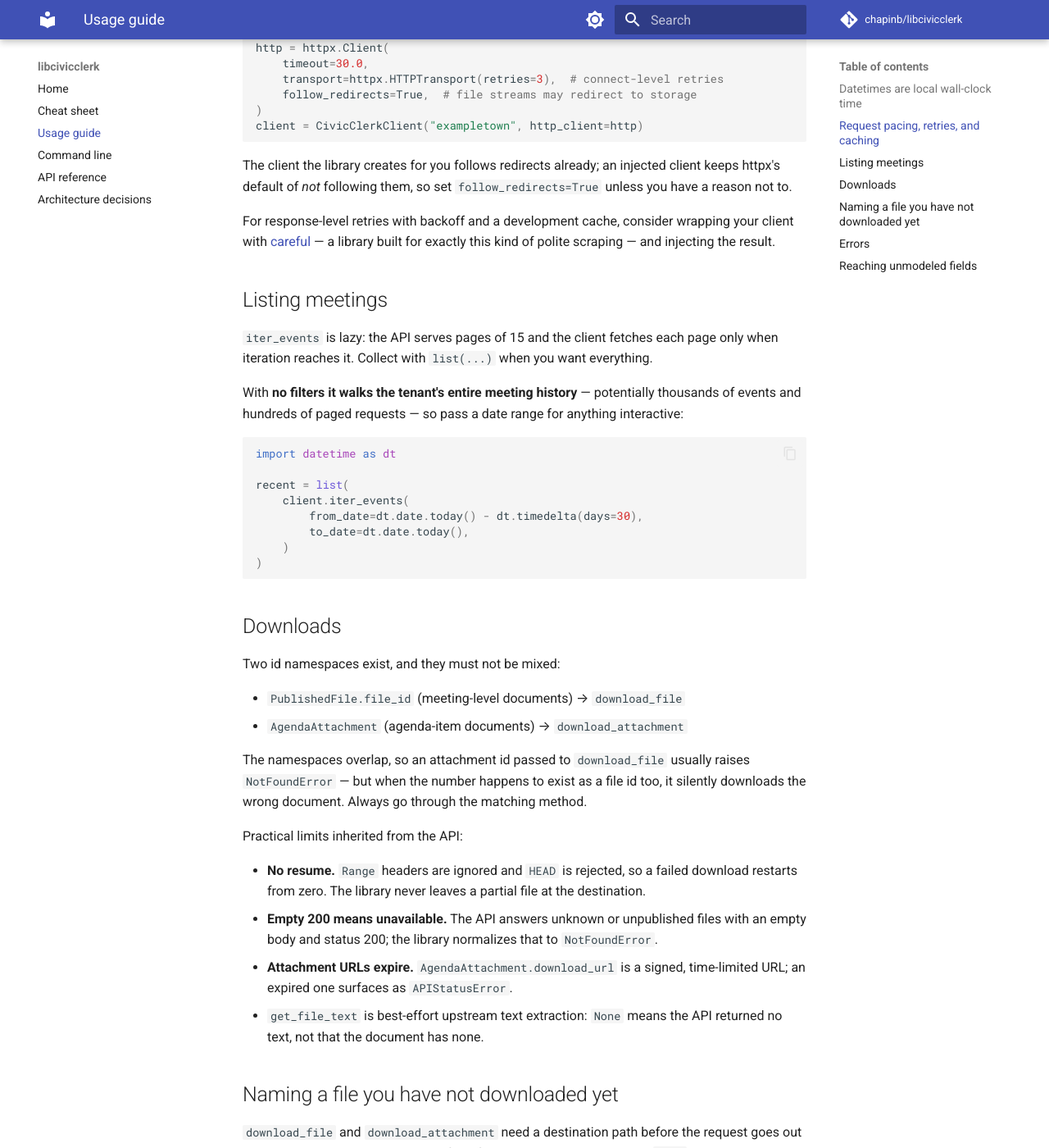
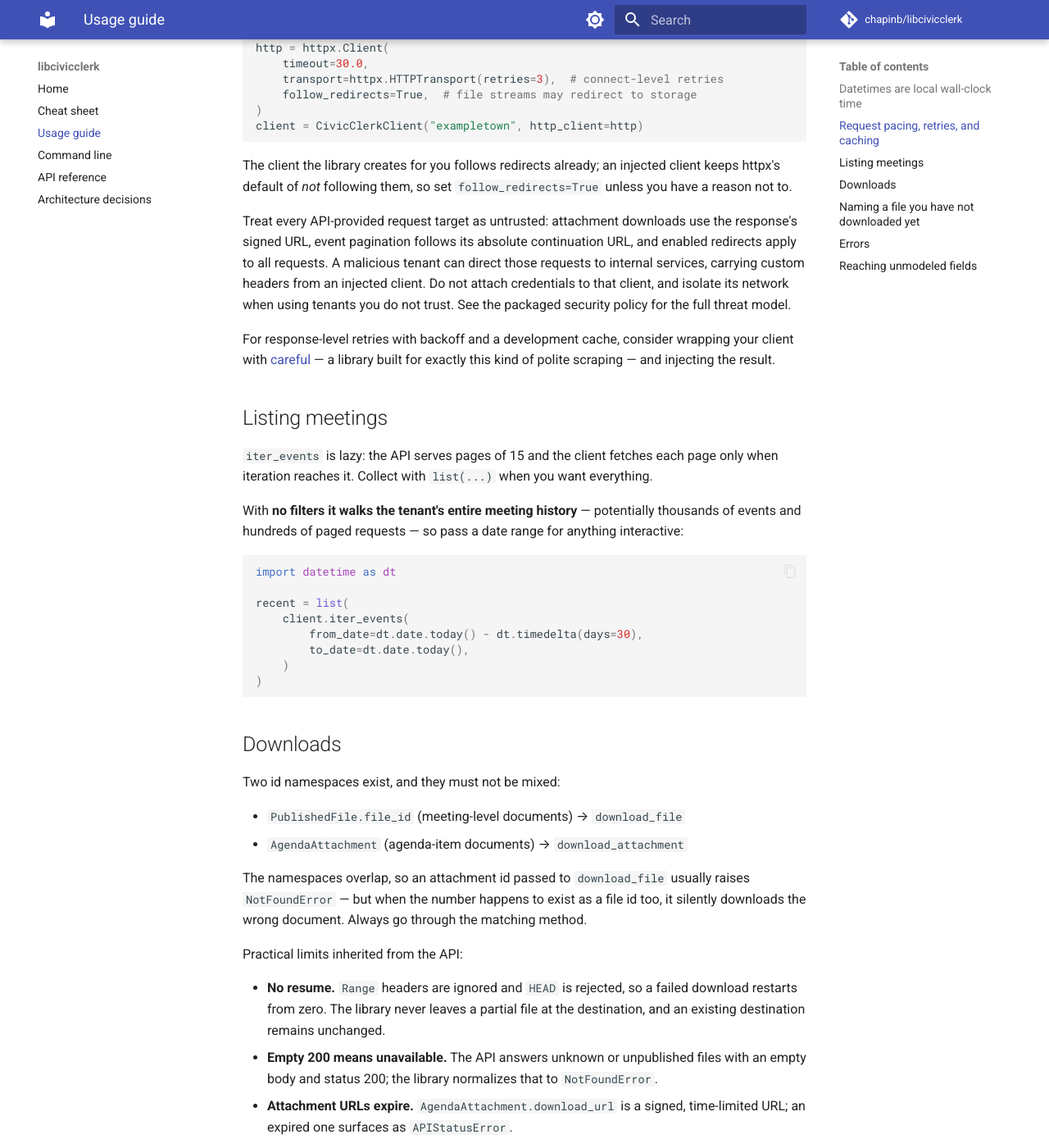
Before and after one commit to chapinb/libmuni, an MkDocs documentation site: the page built from docs/usage.md, in a window 1280 px wide and 1400 px high, scrolled down 972 px. Shown: the whole window at 82% size. Built offline with MkDocs 1.6.1 and Material for MkDocs 9.7.7, drawn with Linux system fonts in a browser that asks for light colours; comment, search, counter and statistics services are not loaded; the version menu is left out; some of the changed text lies outside the part shown.

Commit message:
d - Document attacker-directed requests and safe diagnostics

```diff
--- a/docs/usage.md
+++ b/docs/usage.md
@@ -56,6 +56,14 @@ The client the library creates for you follows redirects already; an
 injected client keeps httpx's default of *not* following them, so set
 `follow_redirects=True` unless you have a reason not to.
 
+Treat every API-provided request target as untrusted: attachment downloads use
+the response's signed URL, event pagination follows its absolute continuation
+URL, and enabled redirects apply to all requests. A malicious tenant can direct
+those requests to internal services, carrying custom headers from an injected
+client. Do not attach credentials to that client, and isolate its network when
+using tenants you do not trust. See the packaged security policy for the full
+threat model.
+
 For response-level retries with backoff and a development cache, consider
 wrapping your client with [careful](https://pypi.org/project/careful/) —
 a library built for exactly this kind of polite scraping — and injecting
@@ -98,7 +106,7 @@ Practical limits inherited from the API:
 
 - **No resume.** `Range` headers are ignored and `HEAD` is rejected, so a
   failed download restarts from zero. The library never leaves a partial
-  file at the destination.
+  file at the destination, and an existing destination remains unchanged.
 - **Empty 200 means unavailable.** The API answers unknown or unpublished
   files with an empty body and status 200; the library normalizes that to
   `NotFoundError`.
@@ -159,6 +167,13 @@ Absent optional data is never an error: an event with no published
 materials has an empty `published_files`, not an exception. A blanket
 `except CivicClerkError` catches everything the client can raise.
 
+The library deliberately emits no logs of its own. Typed exceptions provide
+safe library-level diagnostics, with credentials removed from their URLs;
+configure logging or event hooks on your injected `httpx.Client` when you need
+request timing, retry, or wire-level observability. Ensure that application or
+HTTP-client logging also redacts signed URLs, because models retain their full
+download URLs for making requests.
+
 ## Reaching unmodeled fields
 
 Every model keeps its unmodified API payload in `.raw`. When the upstream
```
Also changed, not shown: CHANGELOG.md (+5 -2 lines), SECURITY.md (+14 -5 lines), docs/specs/2026-07-14-release-review-fixes.md (+1 -1 lines), 1 other file.
